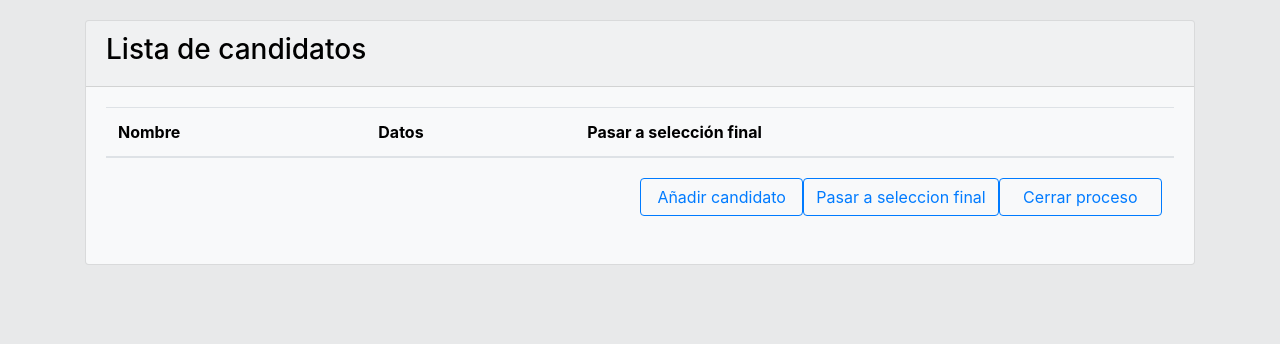
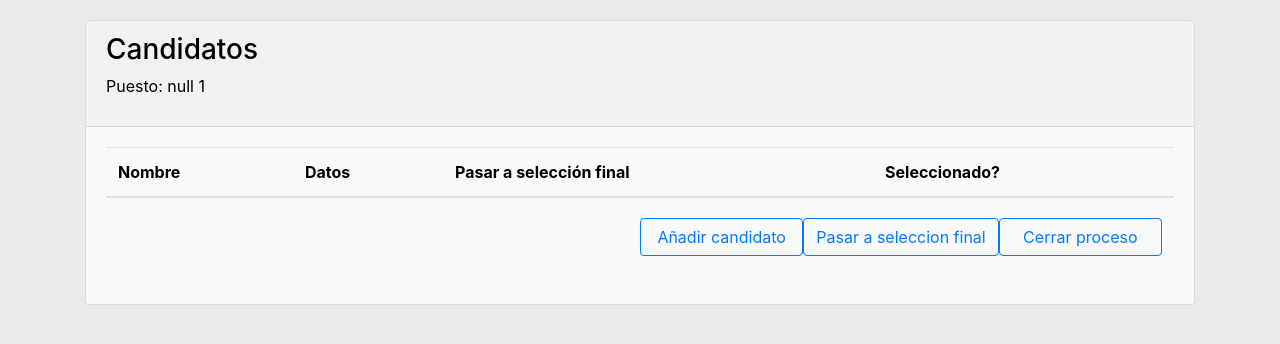
Before and after one commit to ATorroba/FactorRH_Grupo04, a Spring Boot app: page /procesos/pasartodos/1 in a window 1280 px wide. Shown: the part 114-458 px from the top of the page. Run offline with Spring Boot 4, Linux system fonts and the light colour scheme; the visitor is signed in with stand-in values (Sample User, id 1); data that the repository does not hold is empty; some of the project's set-up classes (security, data sources, template engines, error pages and the like) are left out, and stand-ins take their place; some libraries are stand-ins or nearby versions.

Commit message:
reclutador v2

```diff
--- a/tfgweb0/src/main/java/es/upm/dit/isst/tfg/tfgwebapp/controller/PuestoController.java
+++ b/tfgweb0/src/main/java/es/upm/dit/isst/tfg/tfgwebapp/controller/PuestoController.java
@@ -94,7 +94,8 @@
                 System.out.println(puesto1.getNombre());
                 for (Candidato s : candidatos) {
                     System.out.println(s.getpuesto());
-                    if (s.getpuesto().equals(puesto1.getNombre()) && s.getpreseleccionado().equals("0")) {
+                    if (s.getpuesto().equals(puesto1.getNombre())
+                            && (s.getpreseleccionado().equals("0") || s.getpreseleccionado().equals("1"))) {
                         System.out.println("yes");
                         candidatos2.add(s);
                     }
@@ -104,6 +105,7 @@
             }
             model.put("candidato", candidatos2);
             model.put("ip", idpuesto);
+            model.put("puesto", puesto1);
             return "seleccioni";
         } catch (Error e) {
             return "403";
--- a/tfgweb0/src/main/resources/templates/contratar.html
+++ b/tfgweb0/src/main/resources/templates/contratar.html
@@ -29,7 +29,7 @@
 
 
 				<div style="display: flex; flex-direction: row;justify-content: space-between;">
-				<form style="flex-grow: 3;" th:action="@{'/procesos/contratar/'+${ip}+'/'+${ipc}+'/guardar'}" th:object="${Empleado}" method="post">
+				<form style="flex-grow: 5;" th:action="@{'/procesos/contratar/'+${ip}+'/'+${ipc}+'/guardar'}" th:object="${Empleado}" method="post">
 					<!-- <input type="hidden" th:field="*{email}" /> -->
 		<!--p th:if="${result}" th.object="${result}" th:text="${result}" class="alert alert-danger" ></p-->
 
--- a/tfgweb0/src/main/resources/templates/procesos.html
+++ b/tfgweb0/src/main/resources/templates/procesos.html
@@ -11,7 +11,7 @@
     <div class="container">
 		<div class="card bg-light">
 			<div class="card-header">
-				<h3 th:text="#{puestos.lista.titulo}"></h3>
+				<h3 th:text="'Procesos de selección'"></h3>
 			</div>
 			<div class="card-body">
 				<table class="table table-striped">
--- a/tfgweb0/src/main/resources/templates/seleccionf.html
+++ b/tfgweb0/src/main/resources/templates/seleccionf.html
@@ -13,7 +13,7 @@
     <div class="container">
 		<div class="card bg-light">
 			<div class="card-header">
-				<h3 th:text="#{candidatos.lista.titulo}"></h3>
+				<h3 th:text="'Candidatos finales'"></h3>
 			</div>
 			<div class="card-body">
 				<table class="table table-striped">
@@ -24,6 +24,7 @@
 
 								<th >Datos</th>
                                 <th >Contratar</th>
+
 
 							</div>
 						</tr>
@@ -40,7 +41,7 @@
 
 									<td><a class="btn btn-outline-secondary" th:href="@{/procesos/contratar/}+${ip}+'/'+${Candidato.idcandidato}"
                                         th:text="'Contratar'"></a></td>
-                                <td th:text="${Candidato.preseleccionado}"></td>
+                                <!--td th:text="${Candidato.preseleccionado}"></td-->
 								<!--td>
 									<a th:href="@{aceptar/} + ${Candidato.idcandidato}"
 										th:text="#{candidatos.acciones.aceptar}" class="btn btn-outline-danger"></a>
--- a/tfgweb0/src/main/resources/templates/seleccioni.html
+++ b/tfgweb0/src/main/resources/templates/seleccioni.html
@@ -15,7 +15,9 @@
 
         <div class="card bg-light">
             <div class="card-header">
-                <h3 th:text="#{candidatos.lista.titulo}"></h3>
+                <h3 th:text="'Candidatos'"></h3>
+                <p th:text="'Puesto:  '+${puesto.nombre}+'  '+${ip}"></p>
+
             </div>
             <div class="card-body">
                 <table class="table table-striped">
@@ -26,6 +28,8 @@
 
                                 <th th:text="'Datos'"></th>
                                 <th th:text="'Pasar a selección final'"></th>
+                                <th th:text="'Seleccionado?'"></th>
+
 
                             </div>
                         </tr>
@@ -48,7 +52,7 @@
                                  </td-->
                                 <td><a class="btn btn-outline-secondary" th:href="@{/procesos/pasaruno/}+${ip}+'/'+${Candidato.idcandidato}"
                                         th:text="'seleccionar'"></a></td>
-                                <td th:text="${Candidato.preseleccionado}"></td>
+                                <td th:text="${Candidato.preseleccionado}=='1'?'Sí':'No'"></td>
                                 <!--td>
 
                                 <input class="navbar-toggler-icon" type="checkbox" data-toggle="toggle"
```
Also changed, not shown: tfgweb0/src/main/resources/templates/IPS.html (+4 -3 lines), 1 other file.
